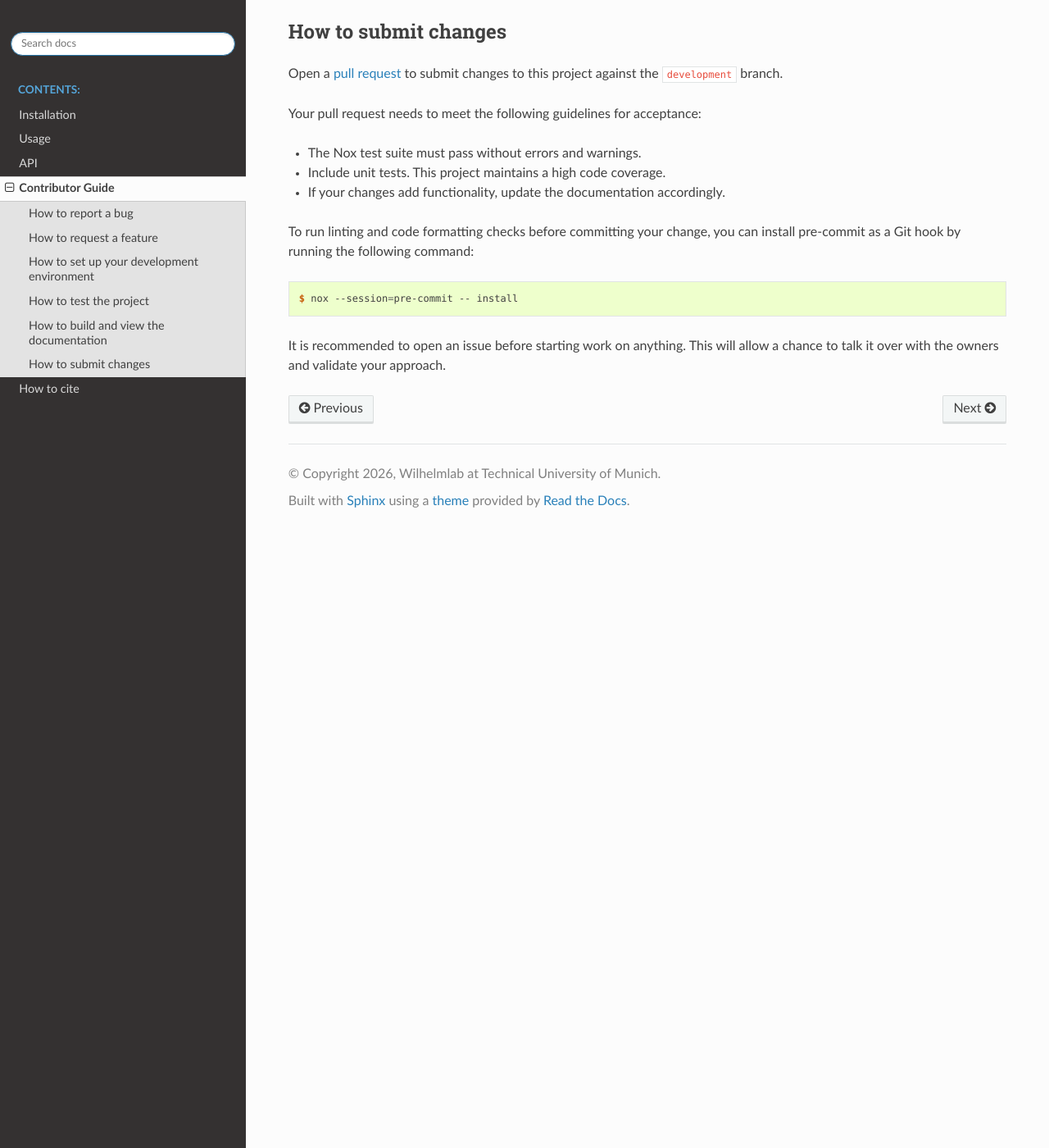
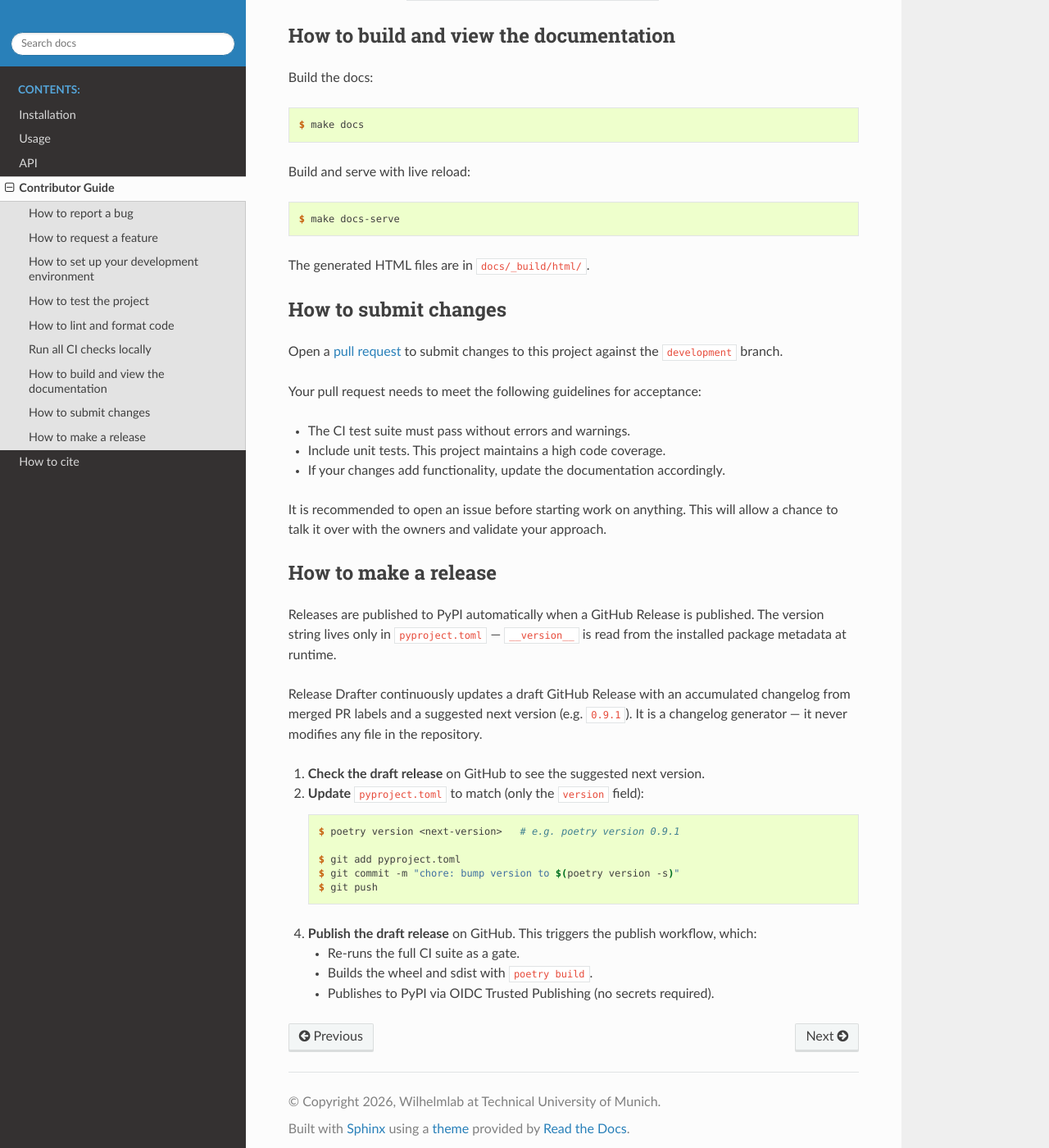
Before and after one commit to wilhelm-lab/spectrum_fundamentals, a Sphinx documentation site: the page built from docs/contributing.rst, in a window 1280 px wide and 1400 px high, scrolled down 2026 px. Shown: the whole window at 82% size. Built offline with Sphinx 7.4.7 and the Read the Docs theme 3.1.0, drawn with Linux system fonts in a browser that asks for light colours; some of the changed text lies outside the part shown.

Commit message:
docs: update contributing guide, badges, and fix RST warnings

```diff
--- a/docs/_key_contributors.rst
+++ b/docs/_key_contributors.rst
@@ -6,7 +6,7 @@
    * `Wassim Gabriel <https://github.com/WassimG>`_
    * `Victor-George Giurcoiu <https://github.com/victorgiurcoiu>`_
    * `Firas Hamood <https://github.com/fhamood>`_
-   * `Cecilia Jensen`_
+   * `Cecilia Jensen <https://github.com/ceciliabjensen>`_
    * `Mostafa Kalhor <https://github.com/mostafakalhor>`_
    * `Ludwig Lautenbacher <https://github.com/LLautenbacher>`_
    * `Julian Mueller <https://github.com/jmueller95>`_
--- a/docs/conf.py
+++ b/docs/conf.py
@@ -116,73 +116,8 @@
 # Output file base name for HTML help builder.
 htmlhelp_basename = "spectrumfundamentalsdoc"
 
-# -- Options for LaTeX output ------------------------------------------
-
-latex_elements = {
-    # The paper size ("letterpaper" or "a4paper").
-    #
-    # "papersize": "letterpaper",
-    # The font size ("10pt", "11pt" or "12pt").
-    #
-    # "pointsize": "10pt",
-    # Additional stuff for the LaTeX preamble.
-    #
-    # "preamble": "",
-    # Latex figure (float) alignment
-    #
-    # "figure_align": "htbp",
-}
-
-# Grouping the document tree into LaTeX files. List of tuples
-# (source start file, target name, title, author, documentclass
-# [howto, manual, or own class]).
-latex_documents = [
-    (
-        master_doc,
-        "SpectrumFundamentals.tex",
-        "SpectrumFundamentals Documentation",
-        author,
-        "manual",
-    ),
-]
-
-# -- Options for manual page output ------------------------------------
-
-# One entry per manual page. List of tuples
-# (source start file, name, description, authors, manual section).
-man_pages = [
-    (
-        master_doc,
-        "SpectrumFundamentals",
-        "SpectrumFundamentals Documentation",
-        [author],
-        1,
-    )
-]
-
 autodoc_typehints = "description"
 
-
-# -- Options for Texinfo output ----------------------------------------
-
-# Grouping the document tree into Texinfo files. List of tuples
-# (source start file, target name, title, author,
-#  dir menu entry, description, category)
-texinfo_documents = [
-    (
-        master_doc,
-        "SpectrumFundamentals",
-        "SpectrumFundamentals Documentation",
-        author,
-        "SpectrumFundamentals",
-        "One line description of project.",
-        "Miscellaneous",
-    ),
-]
-
-html_css_files = [
-    "custom_cookietemple.css",
-]
 # -- Options for intersphinx mappings ----------------------------------
 
 intersphinx_mapping = dict(
--- a/docs/contributing.rst
+++ b/docs/contributing.rst
@@ -32,26 +32,21 @@
 How to set up your development environment
 ------------------------------------------
 
-You need Python 3.9+ and the following tools:
+You need Python 3.10+ and Poetry_.
 
-- Poetry_
-- Nox_
-- nox-poetry_
-
-You can install them with:
-
-.. code:: console
-
-    $ pip install poetry nox nox-poetry
-
-Install the package with development requirements:
+Install the package with all development requirements:
 
 .. code:: console
 
    $ make install
 
-You can now run an interactive Python session,
-or the command-line interface:
+Install the pre-commit hooks (runs automatically on ``git commit``):
+
+.. code:: console
+
+   $ pre-commit install
+
+You can now run an interactive Python session or the CLI:
 
 .. code:: console
 
@@ -59,8 +54,6 @@
    $ poetry run spectrum_fundamentals
 
 .. _Poetry: https://python-poetry.org/
-.. _Nox: https://nox.thea.codes/
-.. _nox-poetry: https://nox-poetry.readthedocs.io/
 
 
 How to test the project
@@ -70,49 +63,73 @@
 
 .. code:: console
 
-   $ nox
+   $ make test
 
-List the available Nox sessions:
+Run tests with a coverage report:
 
 .. code:: console
 
-   $ nox --list-sessions
+   $ make coverage
 
-You can also run a specific Nox session.
-For example, invoke the unit test suite like this:
-
-.. code:: console
-
-   $ nox --session=tests
-
-Unit tests are located in the ``tests`` directory,
+Unit tests are located in the ``tests`` directory
 and are written using the pytest_ testing framework.
 
 .. _pytest: https://pytest.readthedocs.io/
 
+
+How to lint and format code
+---------------------------
+
+Auto-fix formatting and style issues:
+
+.. code:: console
+
+   $ make format
+
+Check without modifying files (what CI runs):
+
+.. code:: console
+
+   $ make lint
+
+Run static type checking:
+
+.. code:: console
+
+   $ make type-check
+
+
+Run all CI checks locally
+-------------------------
+
+Before opening a pull request, run the same checks that CI will run:
+
+.. code:: console
+
+   $ make check
+
+This is equivalent to ``make lint && make type-check && make test``.
+
+
 How to build and view the documentation
 ---------------------------------------
 
-This project uses Sphinx_ together with several extensions to build the documentation.
-It further requires Pandoc_ to translate various formats.
-
-To install all required dependencies for the documentation run:
+Build the docs:
 
 .. code:: console
 
-    $ pip install -r docs/requirements.txt
+   $ make docs
 
-Please note that spectrum_fundamentals itself must also be installed. To build the documentation run:
+Build and serve with live reload:
 
 .. code:: console
 
-    $ make html
+   $ make docs-serve
 
-from inside the docs folder. The generated static HTML files can be found in the `_build/html` folder.
-Simply open them with your favorite browser.
+The generated HTML files are in ``docs/_build/html/``.
 
 .. _sphinx: https://www.sphinx-doc.org/en/master/
-.. _pandoc: https://pandoc.org/
+
 
 How to submit changes
 ---------------------
@@ -121,18 +138,43 @@
 
 Your pull request needs to meet the following guidelines for acceptance:
 
-- The Nox test suite must pass without errors and warnings.
+- The CI test suite must pass without errors and warnings.
 - Include unit tests. This project maintains a high code coverage.
 - If your changes add functionality, update the documentation accordingly.
-
-To run linting and code formatting checks before committing your change, you can install pre-commit as a Git hook by running the following command:
-
-.. code:: console
-
-   $ nox --session=pre-commit -- install
 
 It is recommended to open an issue before starting work on anything.
 This will allow a chance to talk it over with the owners and validate your approach.
 
 .. _pull request: https://github.com/wilhelm-lab/spectrum_fundamentals/pulls
 .. _Code of Conduct: CODE_OF_CONDUCT.rst
+
+
+How to make a release
+---------------------
+
+Releases are published to PyPI automatically when a GitHub Release is published.
+The version string lives only in ``pyproject.toml`` — ``__version__`` is read from
+the installed package metadata at runtime.
+
+Release Drafter continuously updates a draft GitHub Release with an accumulated changelog
+from merged PR labels and a suggested next version (e.g. ``0.9.1``). It is a changelog
+generator — it never modifies any file in the repository.
+
+1. **Check the draft release** on GitHub to see the suggested next version.
+
+2. **Update** ``pyproject.toml`` to match (only the ``version`` field):
+
+   .. code:: console
+
+      $ poetry version <next-version>   # e.g. poetry version 0.9.1
+
+      $ git add pyproject.toml
+      $ git commit -m "chore: bump version to $(poetry version -s)"
+      $ git push
+
+4. **Publish the draft release** on GitHub.
+   This triggers the publish workflow, which:
+
+   - Re-runs the full CI suite as a gate.
+   - Builds the wheel and sdist with ``poetry build``.
+   - Publishes to PyPI via OIDC Trusted Publishing (no secrets required).
--- a/docs/reference.rst
+++ b/docs/reference.rst
@@ -1,7 +1,7 @@
 How to cite
 ===========
 
-If you want to cite spectrum_fundamentals in your work, please cite the main Oktoberfest publication:
+If you want to cite spectrum_fundamentals in your work, please cite the main Oktoberfest publication [1]_:
 
 .. [1] Picciani M, Gabriel W, Giurcoiu VG et al. (2023),
     *Oktoberfest: Open-source spectral library generation and rescoring pipeline based on Prosit*,
--- a/docs/requirements.txt
+++ b/docs/requirements.txt
@@ -1,3 +1,4 @@
+sphinx>=7.0
 sphinx-autodoc-typehints==2.3.0 ; python_version >= "3.9" and python_version < "3.11"
 sphinx-autodoc-typehints==3.2.0 ; python_version >= "3.11" and python_full_version < "3.14.0"
 sphinx-click==6.0.0 ; python_version >= "3.9" and python_full_version < "3.14.0"
```
Also changed, not shown: README.rst (+7 -10 lines), ReadMe.md (+2 -3 lines).
